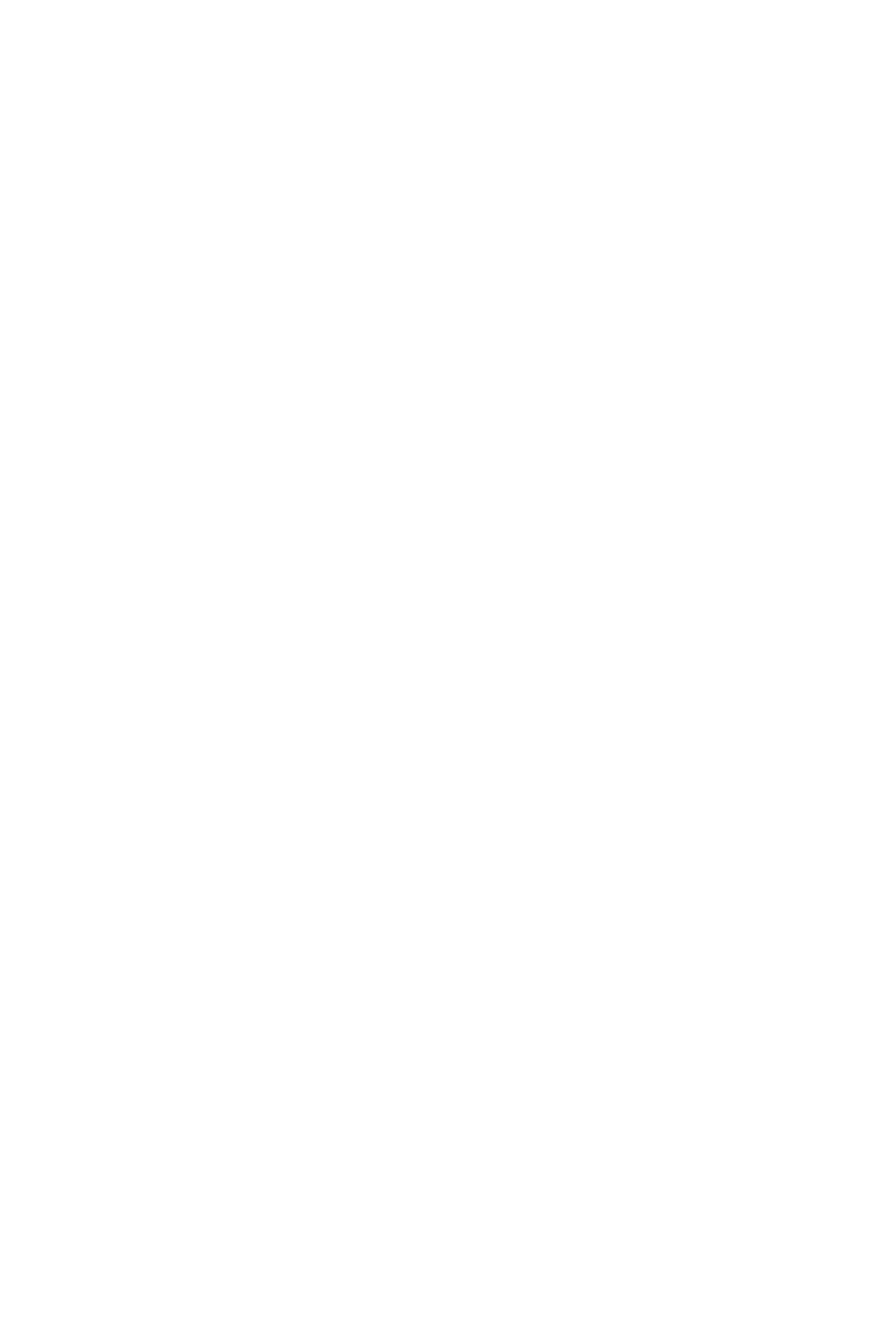
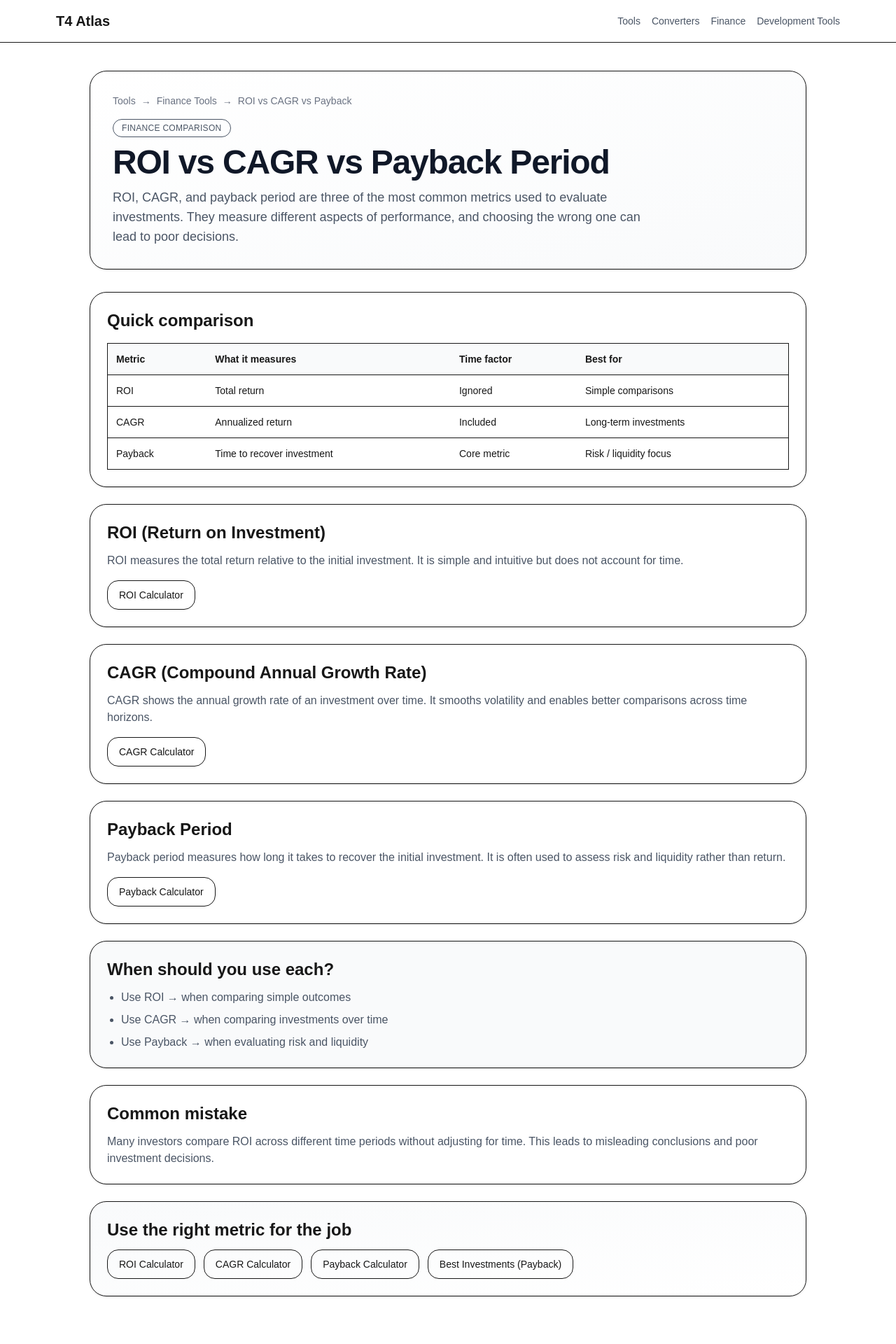
Before and after one commit to larstjessem-a11y/t4atlas, a Next.js app: page /tools/finance/roi-vs-cagr-vs-payback in a window 1280 px wide. Before the commit this address had no page. Shown: the top 1920 px of the page at 70% size. Before the commit the page ends 800 px from the top, so only its background shows below. Built offline with nearby package versions, Linux system fonts and the light colour scheme.

Commit message:
Strengthen finance cluster with ROI vs CAGR vs Payback and internal linking

```diff
--- a/app/tools/finance/best-investments-with-fastest-payback-period/page.tsx
+++ b/app/tools/finance/best-investments-with-fastest-payback-period/page.tsx
@@ -350,6 +350,13 @@ export default function BestInvestmentsWithFastestPaybackPeriodPage() {
               >
                 Open Payback Period Calculator
               </Link>
+<Link
+  href="/tools/finance/roi-vs-cagr-vs-payback"
+  className="inline-flex rounded-2xl border px-4 py-2.5 text-sm font-medium hover:bg-gray-50"
+>
+  ROI vs CAGR vs Payback
+</Link>
+
             </div>
 
             <div className="mt-5 rounded-2xl border border-dashed p-4 text-sm text-gray-500">
--- a/app/tools/finance/best-passive-income-investments-ranked/page.tsx
+++ b/app/tools/finance/best-passive-income-investments-ranked/page.tsx
@@ -366,6 +366,14 @@ export default function BestPassiveIncomeInvestmentsRankedPage() {
               >
                 Open Payback Period Calculator
               </Link>
+
+<Link
+  href="/tools/finance/roi-vs-cagr-vs-payback"
+  className="inline-flex rounded-2xl border px-4 py-2.5 text-sm font-medium hover:bg-gray-50"
+>
+  ROI vs CAGR vs Payback
+</Link>
+
             </div>
 
             <div className="mt-5 rounded-2xl border border-dashed p-4 text-sm text-gray-500">
--- /dev/null
+++ b/app/tools/finance/roi-vs-cagr-vs-payback/page.tsx
@@ -0,0 +1,181 @@
+import type { Metadata } from "next";
+import Link from "next/link";
+
+export const metadata: Metadata = {
+  title: "ROI vs CAGR vs Payback Period | T4 Atlas",
+  description:
+    "Compare ROI, CAGR, and payback period. Learn the differences, when to use each metric, and how to evaluate investments effectively.",
+  keywords: [
+    "roi vs cagr vs payback",
+    "difference between roi and cagr",
+    "payback period vs roi",
+    "which metric to use investment",
+    "investment return metrics comparison",
+  ],
+};
+
+export default function RoiVsCagrVsPaybackPage() {
+  return (
+    <main className="py-10 px-4 md:px-6">
+      <div className="mx-auto max-w-5xl">
+        <div className="mb-8 rounded-3xl border bg-gradient-to-br from-white to-gray-50 p-6 shadow-sm md:p-8">
+          <div className="mb-4 flex flex-wrap items-center gap-2 text-sm text-gray-500">
+            <Link href="/tools" className="hover:text-gray-900">
+              Tools
+            </Link>
+            <span>→</span>
+            <Link href="/tools/finance" className="hover:text-gray-900">
+              Finance Tools
+            </Link>
+            <span>→</span>
+            <span>ROI vs CAGR vs Payback</span>
+          </div>
+
+          <div className="mb-3">
+            <span className="inline-flex rounded-full border px-3 py-1 text-xs font-medium uppercase tracking-wide text-gray-600">
+              Finance comparison
+            </span>
+          </div>
+
+          <h1 className="mb-3 text-4xl font-semibold tracking-tight text-gray-900 md:text-5xl">
+            ROI vs CAGR vs Payback Period
+          </h1>
+
+          <p className="max-w-3xl text-base leading-7 text-gray-600 md:text-lg">
+            ROI, CAGR, and payback period are three of the most common metrics used
+            to evaluate investments. They measure different aspects of performance,
+            and choosing the wrong one can lead to poor decisions.
+          </p>
+        </div>
+
+        <div className="grid gap-6">
+          <section className="rounded-3xl border bg-white p-6 shadow-sm">
+            <h2 className="mb-4 text-2xl font-semibold">Quick comparison</h2>
+
+            <div className="overflow-x-auto">
+              <table className="w-full rounded-2xl border text-sm">
+                <thead className="bg-gray-50">
+                  <tr>
+                    <th className="p-3 text-left">Metric</th>
+                    <th className="p-3 text-left">What it measures</th>
+                    <th className="p-3 text-left">Time factor</th>
+                    <th className="p-3 text-left">Best for</th>
+                  </tr>
+                </thead>
+                <tbody>
+                  <tr className="border-t">
+                    <td className="p-3 font-medium">ROI</td>
+                    <td className="p-3">Total return</td>
+                    <td className="p-3">Ignored</td>
+                    <td className="p-3">Simple comparisons</td>
+                  </tr>
+                  <tr className="border-t">
+                    <td className="p-3 font-medium">CAGR</td>
+                    <td className="p-3">Annualized return</td>
+                    <td className="p-3">Included</td>
+                    <td className="p-3">Long-term investments</td>
+                  </tr>
+                  <tr className="border-t">
+                    <td className="p-3 font-medium">Payback</td>
+                    <td className="p-3">Time to recover investment</td>
+                    <td className="p-3">Core metric</td>
+                    <td className="p-3">Risk / liquidity focus</td>
+                  </tr>
+                </tbody>
+              </table>
+            </div>
+          </section>
+
+          <section className="rounded-3xl border bg-white p-6 shadow-sm">
+            <h2 className="mb-3 text-2xl font-semibold">ROI (Return on Investment)</h2>
+            <p className="text-gray-600 mb-4">
+              ROI measures the total return relative to the initial investment.
+              It is simple and intuitive but does not account for time.
+            </p>
+
+            <div className="flex gap-3 flex-wrap">
+              <Link href="/tools/finance/roi-calculator" className="border rounded-2xl px-4 py-2.5 text-sm hover:bg-gray-50">
+                ROI Calculator
+              </Link>
+            </div>
+          </section>
+
+          <section className="rounded-3xl border bg-white p-6 shadow-sm">
+            <h2 className="mb-3 text-2xl font-semibold">CAGR (Compound Annual Growth Rate)</h2>
+            <p className="text-gray-600 mb-4">
+              CAGR shows the annual growth rate of an investment over time.
+              It smooths volatility and enables better comparisons across time horizons.
+            </p>
+
+            <div className="flex gap-3 flex-wrap">
+              <Link href="/tools/finance/cagr-calculator" className="border rounded-2xl px-4 py-2.5 text-sm hover:bg-gray-50">
+                CAGR Calculator
+              </Link>
+            </div>
+          </section>
+
+          <section className="rounded-3xl border bg-white p-6 shadow-sm">
+            <h2 className="mb-3 text-2xl font-semibold">Payback Period</h2>
+            <p className="text-gray-600 mb-4">
+              Payback period measures how long it takes to recover the initial investment.
+              It is often used to assess risk and liquidity rather than return.
+            </p>
+
+            <div className="flex gap-3 flex-wrap">
+              <Link href="/tools/finance/payback-period" className="border rounded-2xl px-4 py-2.5 text-sm hover:bg-gray-50">
+                Payback Calculator
+              </Link>
+            </div>
+          </section>
+
+          <section className="rounded-3xl border bg-gray-50 p-6 shadow-sm">
+            <h2 className="mb-3 text-2xl font-semibold">
+              When should you use each?
+            </h2>
+
+            <ul className="list-disc pl-5 text-gray-600 space-y-2">
+              <li>Use ROI → when comparing simple outcomes</li>
+              <li>Use CAGR → when comparing investments over time</li>
+              <li>Use Payback → when evaluating risk and liquidity</li>
+            </ul>
+          </section>
+
+          <section className="rounded-3xl border bg-white p-6 shadow-sm">
+            <h2 className="mb-3 text-2xl font-semibold">
+              Common mistake
+            </h2>
+
+            <p className="text-gray-600">
+              Many investors compare ROI across different time periods without adjusting
+              for time. This leads to misleading conclusions and poor investment decisions.
+            </p>
+          </section>
+
+          <section className="rounded-3xl border bg-gradient-to-br from-gray-50 to-white p-6 shadow-sm">
+            <h2 className="mb-3 text-2xl font-semibold">
+              Use the right metric for the job
+            </h2>
+
+            <div className="flex flex-wrap gap-3">
+              <Link href="/tools/finance/roi-calculator" className="border rounded-2xl px-4 py-2.5 text-sm hover:bg-gray-50">
+                ROI Calculator
+              </Link>
+
+              <Link href="/tools/finance/cagr-calculator" className="border rounded-2xl px-4 py-2.5 text-sm hover:bg-gray-50">
+                CAGR Calculator
+              </Link>
+
+              <Link href="/tools/finance/payback-period" className="border rounded-2xl px-4 py-2.5 text-sm hover:bg-gray-50">
+                Payback Calculator
+              </Link>
+
+              <Link href="/tools/finance/best-investments-with-fastest-payback-period" className="border rounded-2xl px-4 py-2.5 text-sm hover:bg-gray-50">
+                Best Investments (Payback)
+              </Link>
+            </div>
+          </section>
+        </div>
+      </div>
+    </main>
+  );
+}
--- a/components/FinanceTemplate.tsx
+++ b/components/FinanceTemplate.tsx
@@ -943,6 +943,12 @@ export default function FinanceTemplate({
                 >
                   All {tool.category}
                 </Link>
+<Link
+  href="/tools/finance/roi-vs-cagr-vs-payback"
+  className="text-gray-600 hover:text-gray-900"
+>
+  ROI vs CAGR vs Payback
+</Link>
 
 <Link
   href="/tools/finance/best-investments-with-fastest-payback-period"
```
